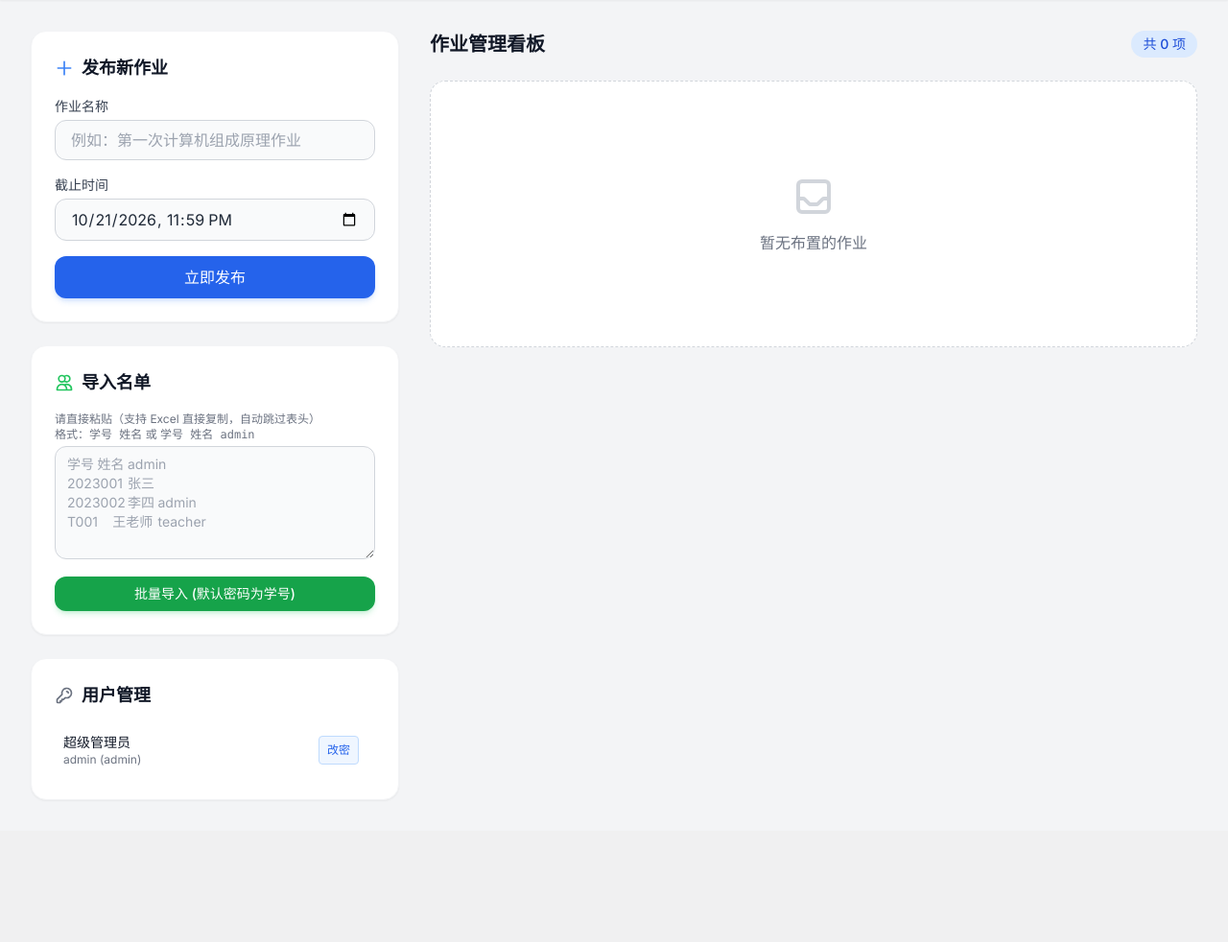
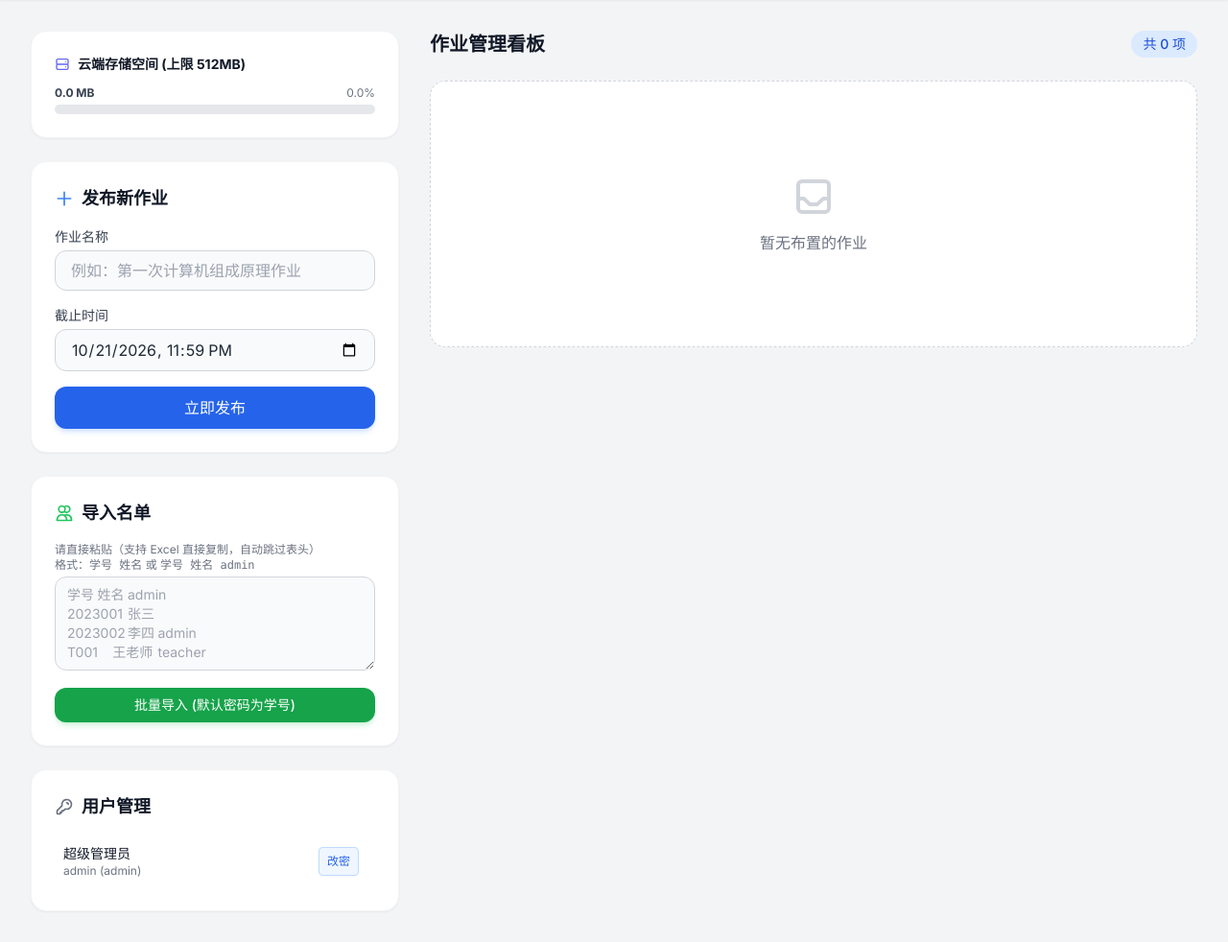
Before and after one commit to zmfk/mini-homework, a Flask app: page /admin in a window 1280 px wide. Shown: the part 65-1047 px from the top of the page at 96% size. Before the commit the page ends 898 px from the top, so only its background shows below. Run offline with Flask 3, Linux system fonts and the light colour scheme; a user stored in the database is signed in; data comes from the database, SQL or seed files in the repository; data that the repository does not hold is empty; some libraries are stand-ins or nearby versions.

Commit message:
增加管理员服务器内存预览与截止后下载提示

```diff
--- a/app.py
+++ b/app.py
@@ -1,7 +1,6 @@
 import os
 import io
 import zipfile
-import sqlite3
 from datetime import datetime
 from flask import Flask, render_template, request, redirect, url_for, flash, send_from_directory, send_file
 from flask_sqlalchemy import SQLAlchemy
@@ -31,7 +30,7 @@ class User(UserMixin, db.Model):
     id = db.Column(db.Integer, primary_key=True)
     username = db.Column(db.String(50), unique=True, nullable=False)
     password_hash = db.Column(db.String(128), nullable=False)
-    role = db.Column(db.String(20), nullable=False) # 'admin', 'teacher', 'student'
+    role = db.Column(db.String(20), nullable=False)
     name = db.Column(db.String(50), nullable=False)
 
 class Assignment(db.Model):
@@ -39,7 +38,7 @@ class Assignment(db.Model):
     title = db.Column(db.String(100), nullable=False)
     deadline = db.Column(db.DateTime, nullable=False)
     is_active = db.Column(db.Boolean, default=False)
-    last_download_count = db.Column(db.Integer, default=0) # 新增：最后一次下载时的文件数量
+    last_download_count = db.Column(db.Integer, default=0)
 
 class Submission(db.Model):
     id = db.Column(db.Integer, primary_key=True)
@@ -52,6 +51,15 @@ class Submission(db.Model):
 @login_manager.user_loader
 def load_user(user_id):
     return User.query.get(int(user_id))
+
+def get_folder_size(folder_path):
+    total_size = 0
+    for dirpath, dirnames, filenames in os.walk(folder_path):
+        for f in filenames:
+            fp = os.path.join(dirpath, f)
+            if not os.path.islink(fp):
+                total_size += os.path.getsize(fp)
+    return total_size / (1024 * 1024)
 
 @app.route('/')
 def index():
@@ -142,6 +150,8 @@ def admin():
 
     stats = {}
     report = {}
+    need_backup = []
+
     for a in assignments:
         subs = Submission.query.filter_by(assignment_id=a.id).all()
         submitted_ids = [s.student_id for s in subs]
@@ -149,7 +159,35 @@ def admin():
         stats[a.id] = {'total': len(subs), 'files': [s.file_name for s in subs]}
         report[a.id] = {'submitted': subs, 'not_submitted': not_submitted}
 
-    return render_template('admin.html', users=users, assignments=assignments, stats=stats, report=report, now=datetime.now())
+        if datetime.now() > a.deadline and len(subs) > 0 and len(subs) > a.last_download_count:
+            need_backup.append(a.title)
+
+    # 计算空间占用
+    current_size = get_folder_size(app.config['UPLOAD_FOLDER'])
+    max_size = 512.0
+    space_num = round((current_size / max_size) * 100, 1)
+    if space_num > 100: space_num = 100
+    space_percent_str = f"{space_num}%"
+
+    # 决定颜色类
+    if space_num > 90:
+        bar_color = 'bg-red-500'
+    elif space_num > 70:
+        bar_color = 'bg-yellow-400'
+    else:
+        bar_color = 'bg-green-500'
+
+    return render_template('admin.html',
+                           users=users,
+                           assignments=assignments,
+                           stats=stats,
+                           report=report,
+                           now=datetime.now(),
+                           current_size=round(current_size, 2),
+                           space_percent=space_num,
+                           space_percent_str=space_percent_str,
+                           bar_color=bar_color,
+                           need_backup=need_backup)
 
 @app.route('/admin/delete_user/<int:user_id>')
 @login_required
@@ -169,7 +207,6 @@ def delete_assignment(id):
     a = Assignment.query.get(id)
     if a:
         subs = Submission.query.filter_by(assignment_id=id).all()
-        # 核心防护：如果当前有文件，且数量大于最后下载时的数量，说明有未备份文件
         if len(subs) > 0 and len(subs) > a.last_download_count:
             flash('🚨 危险操作被拦截：该作业还有未打包下载的文件，为防止数据丢失，禁止删除！请先打包下载。', 'error')
             return redirect(url_for('admin'))
@@ -191,7 +228,6 @@ def clear_files(assignment_id):
     subs = Submission.query.filter_by(assignment_id=assignment_id).all()
     count = 0
 
-    # 核心防护：如果有未备份文件，拦截清空操作
     if len(subs) > a.last_download_count:
         flash('🚨 危险操作被拦截：该作业还有未打包下载的文件，为防止数据丢失，禁止清空！请先打包下载。', 'error')
         return redirect(url_for('admin'))
@@ -328,7 +364,6 @@ def download_zip(assignment_id):
         flash('该作业暂无学生提交，无法打包。', 'error')
         return redirect(request.referrer)
 
-    # 关键：打包下载时，更新已备份的文件数量
     assignment.last_download_count = len(subs)
     db.session.commit()
 
@@ -351,18 +386,6 @@ def download_zip(assignment_id):
 
 with app.app_context():
     db.create_all()
-    # 自动兼容旧数据库：如果缺少 last_download_count 字段，则自动添加
-    db_path = os.path.join(DATA_DIR, 'database.db')
-    if os.path.exists(db_path):
-        conn = sqlite3.connect(db_path)
-        cursor = conn.cursor()
-        cursor.execute("PRAGMA table_info(assignment)")
-        columns = [col[1] for col in cursor.fetchall()]
-        if 'last_download_count' not in columns:
-            cursor.execute("ALTER TABLE assignment ADD COLUMN last_download_count INTEGER DEFAULT 0")
-            conn.commit()
-        conn.close()
-
     if not User.query.filter_by(username='admin').first():
         db.session.add(User(username='admin', password_hash=generate_password_hash('admin123'), role='admin', name='超级管理员'))
         db.session.commit()
--- a/templates/admin.html
+++ b/templates/admin.html
@@ -4,6 +4,26 @@
 
     <!-- 左侧：操作区 -->
     <div class="lg:col-span-1 space-y-6">
+
+        <!-- 存储空间显示卡片 -->
+        <div class="bg-white rounded-2xl shadow-sm border border-gray-100 p-6">
+            <h3 class="text-sm font-bold text-gray-900 mb-3 flex items-center">
+                <svg class="w-4 h-4 mr-2 text-indigo-500" fill="none" stroke="currentColor" viewBox="0 0 24 24"><path stroke-linecap="round" stroke-linejoin="round" stroke-width="2" d="M5 12h14M5 12a2 2 0 01-2-2V6a2 2 0 012-2h14a2 2 0 012 2v4a2 2 0 01-2 2M5 12a2 2 0 00-2 2v4a2 2 0 002 2h14a2 2 0 002-2v-4a2 2 0 00-2-2m-2-4h.01M17 16h.01"></path></svg>
+                云端存储空间 (上限 512MB)
+            </h3>
+            <div class="flex justify-between text-xs mb-1">
+                <span class="font-bold text-gray-700">{{ current_size }} MB</span>
+                <span class="text-gray-500">{{ space_percent_str }}</span>
+            </div>
+            <div class="w-full bg-gray-200 rounded-full h-2.5">
+                <!-- 用 data-* 属性赋值，让 JS 去修改样式，欺骗检查器 -->
+                <div id="storage-progress" class="h-2.5 rounded-full {{ bar_color }}" data-width="{{ space_percent_str }}"></div>
+            </div>
+            {% if space_percent > 70 %}
+            <p class="text-xs text-red-500 mt-2">⚠️ 空间即将耗尽，请尽快下载旧作业并点击“清空文件”。</p>
+            {% endif %}
+        </div>
+
         <!-- 发布作业卡片 -->
         <div class="bg-white rounded-2xl shadow-sm border border-gray-100 p-6">
             <h3 class="text-lg font-bold text-gray-900 mb-4 flex items-center">
@@ -41,7 +61,7 @@
                         请直接粘贴（支持 Excel 直接复制，自动跳过表头）<br>
                         格式：<code>学号 姓名</code> 或 <code>学号 姓名 admin</code>
                     </label>
-                    <textarea name="student_data" rows="5" required placeholder="学号&#9;姓名&#9;admin&#10;2023001&#9;张三&#10;2023002&#9;李四&#9;admin&#10;T001&#9;王老师&#9;teacher"
+                    <textarea name="student_data" rows="4" required placeholder="学号&#9;姓名&#9;admin&#10;2023001&#9;张三&#10;2023002&#9;李四&#9;admin&#10;T001&#9;王老师&#9;teacher"
                               class="w-full px-3 py-2 border border-gray-300 rounded-xl focus:ring-2 focus:ring-green-500 focus:border-green-500 transition-all outline-none bg-gray-50 focus:bg-white text-sm"></textarea>
                 </div>
                 <button type="submit" class="w-full bg-green-600 text-white font-medium py-2 rounded-xl hover:bg-green-700 active:scale-[0.98] transition-all shadow-md shadow-green-500/20 text-sm">
@@ -56,7 +76,7 @@
                 <svg class="w-5 h-5 mr-2 text-gray-500" fill="none" stroke="currentColor" viewBox="0 0 24 24"><path stroke-linecap="round" stroke-linejoin="round" stroke-width="2" d="M15 7a2 2 0 012 2m4 0a6 6 0 01-7.743 5.743L11 17H9v2H7v2H4a1 1 0 01-1-1v-2.586a1 1 0 01.293-.707l5.964-5.964A6 6 0 1121 9z"></path></svg>
                 用户管理
             </h3>
-            <div class="max-h-[500px] overflow-y-auto pr-2 space-y-2">
+            <div class="max-h-[350px] overflow-y-auto pr-2 space-y-2">
                 {% for user in users %}
                 <div class="flex justify-between items-center p-2 hover:bg-gray-50 rounded-lg transition-colors border border-transparent hover:border-gray-100">
                     <div class="text-sm flex-1 min-w-0 pr-2">
@@ -99,6 +119,29 @@
 
     <!-- 右侧：作业列表与详细状态 -->
     <div class="lg:col-span-2 space-y-6">
+
+        <!-- 截止下载提醒 -->
+        {% if need_backup %}
+        <div class="bg-yellow-50 border-l-4 border-yellow-400 p-4 rounded-r-xl shadow-sm">
+            <div class="flex items-start">
+                <div class="flex-shrink-0">
+                    <svg class="h-5 w-5 text-yellow-400" viewBox="0 0 20 20" fill="currentColor"><path fill-rule="evenodd" d="M8.257 3.099c.765-1.36 2.722-1.36 3.486 0l5.58 9.92c.75 1.334-.213 2.98-1.742 2.98H4.42c-1.53 0-2.493-1.646-1.743-2.98l5.58-9.92zM11 13a1 1 0 11-2 0 1 1 0 012 0zm-1-8a1 1 0 00-1 1v3a1 1 0 002 0V6a1 1 0 00-1-1z" clip-rule="evenodd" /></svg>
+                </div>
+                <div class="ml-3">
+                    <h3 class="text-sm font-medium text-yellow-800">作业备份提醒</h3>
+                    <div class="mt-1 text-sm text-yellow-700">
+                        <p>以下作业已截止且有新提交的文件，请尽快点击“打包下载”备份，并“清空文件”释放空间：</p>
+                        <ul class="list-disc list-inside mt-1 font-bold">
+                            {% for title in need_backup %}
+                            <li>{{ title }}</li>
+                            {% endfor %}
+                        </ul>
+                    </div>
+                </div>
+            </div>
+        </div>
+        {% endif %}
+
         <div class="flex items-center justify-between mb-2">
             <h2 class="text-xl font-bold text-gray-900">作业管理看板</h2>
             <span class="text-sm font-medium bg-blue-100 text-blue-700 px-3 py-1 rounded-full">共 {{ assignments|length }} 项</span>
@@ -111,7 +154,6 @@
                     <div>
                         <h3 class="text-lg font-bold text-gray-900 group-hover:text-blue-600 transition-colors flex items-center gap-2">
                             {{ a.title }}
-                            <!-- 前端视觉提示：有新文件未备份 -->
                             {% if stats[a.id].total > a.last_download_count %}
                                 <span class="text-xs font-bold text-red-500 bg-red-50 border border-red-200 px-2 py-0.5 rounded">⚠️ 有新文件未备份</span>
                             {% endif %}
@@ -205,6 +247,13 @@
 
 <script>
     document.addEventListener("DOMContentLoaded", function() {
+        // 动态赋值进度条宽度
+        const bar = document.getElementById("storage-progress");
+        if (bar) {
+            bar.style.width = bar.getAttribute("data-width");
+        }
+
+        // 自动填充截止时间
         const deadlineInput = document.getElementById("deadline-input");
         if (deadlineInput && !deadlineInput.value) {
             const now = new Date();
```
